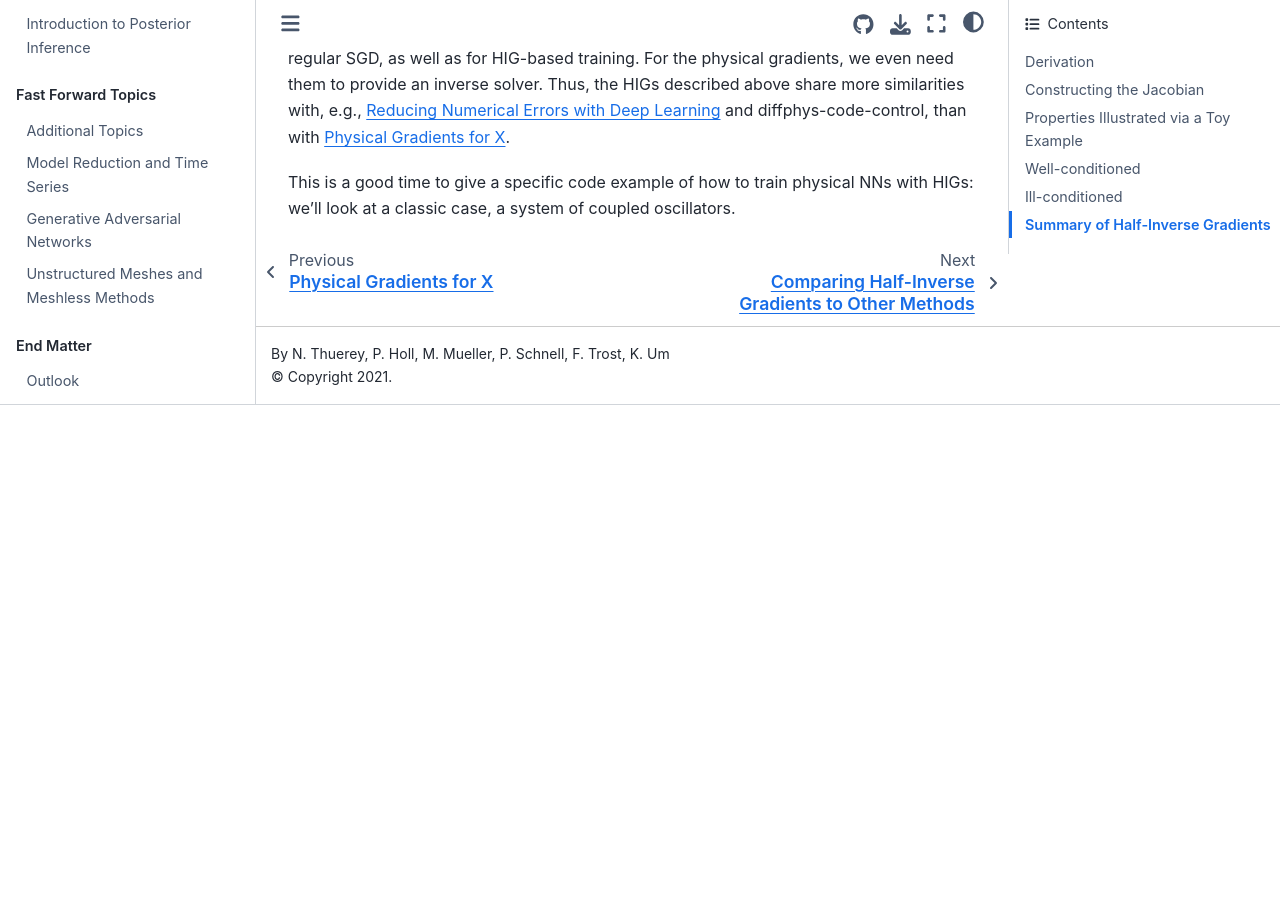
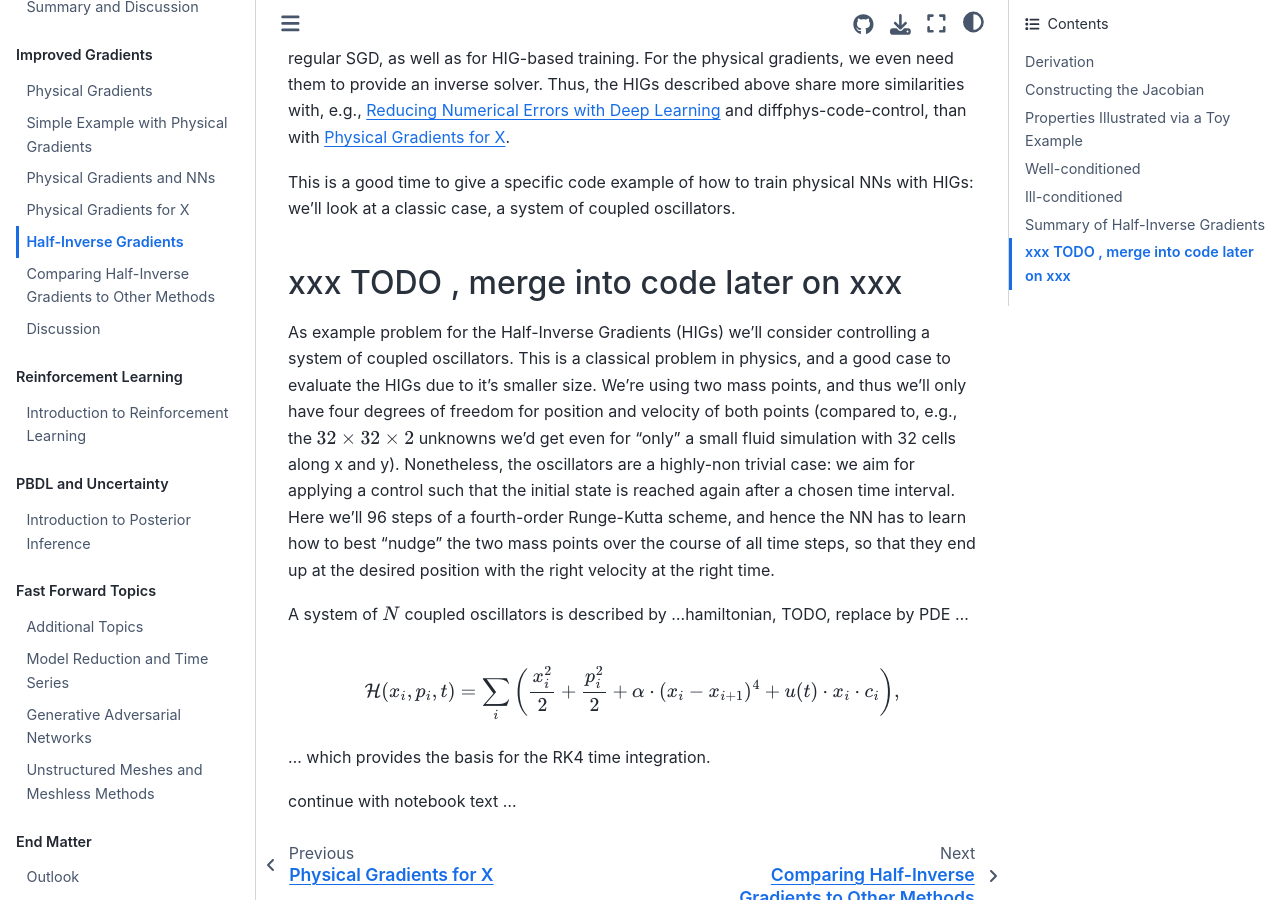
Before and after one commit to tum-pbs/pbdl-book, a Jupyter Book: the page built from physgrad-hig.md, in a window 1280 px wide and 900 px high, scrolled down 6181 px. Built offline with Jupyter Book 1.0.4 settings and Sphinx 7.4.7 and the Sphinx Book theme 1.1.4, drawn with Linux system fonts in a browser that asks for light colours; pages that are not in the unit, such as notebooks, are missing from menus; cross-references to code outside the pages are shown as plain code; before the commit the page ends 6586 px from its top, so only the background shows below that.

Commit message:
added HIG code intro

```diff
--- a/physgrad-hig.md
+++ b/physgrad-hig.md
@@ -152,3 +152,18 @@ The third graph on the right side of figure {numref}`hig-toy-example-bad` shows
 Note that for all examples so far, we've improved upon the _differentiable physics_ (DP) training from the previous chapters. I.e., we've focused on combinations of neural networks and PDE solving operators. The latter need to be differentiable for training with regular SGD, as well as for HIG-based training. For the physical gradients, we even need them to provide an inverse solver. Thus, the HIGs described above share more similarities with, e.g., {doc}`diffphys-code-sol` and  {doc}`diffphys-code-control`, than with {doc}`physgrad-code`.
 
 This is a good time to give a specific code example of how to train physical NNs with HIGs: we'll look at a classic case, a system of coupled oscillators.
+
+
+## xxx TODO , merge into code later on xxx
+
+As example problem for the Half-Inverse Gradients (HIGs) we'll consider controlling a system of coupled oscillators. This is a classical problem in physics, and a good case to evaluate the HIGs due to it's smaller size. We're using two mass points, and thus we'll only have four degrees of freedom for position and velocity of both points (compared to, e.g., the $32\times32\times2$ unknowns we'd get even for "only" a small fluid simulation with 32 cells along x and y). Nonetheless, the oscillators are a highly-non trivial case: we aim for applying a control such that the initial state is reached again after a chosen time interval. Here we'll 96 steps of a fourth-order Runge-Kutta scheme, and hence the NN has to learn how to best "nudge" the two mass points over the course of all time steps, so that they end up at the desired position with the right velocity at the right time.
+
+A system of $N$ coupled oscillators is described by ...hamiltonian, TODO, replace by PDE ...
+
+$$
+  \mathcal{H}(x_i,p_i,t)=\sum_i \bigg( \frac{x_i^2}{2}+ \frac{p_i^2}{2} +  \alpha \cdot (x_i-x_{i+1})^4+u(t) \cdot x_i \cdot c_i\bigg),
+$$
+
+... which provides the basis for the RK4 time integration.
+
+continue with notebook text ...
```
